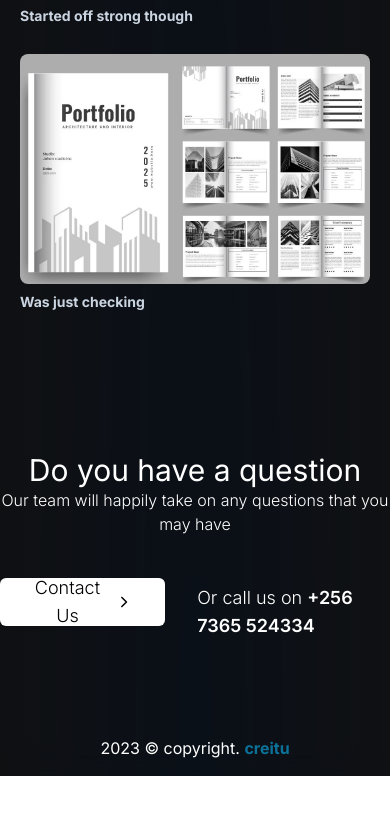
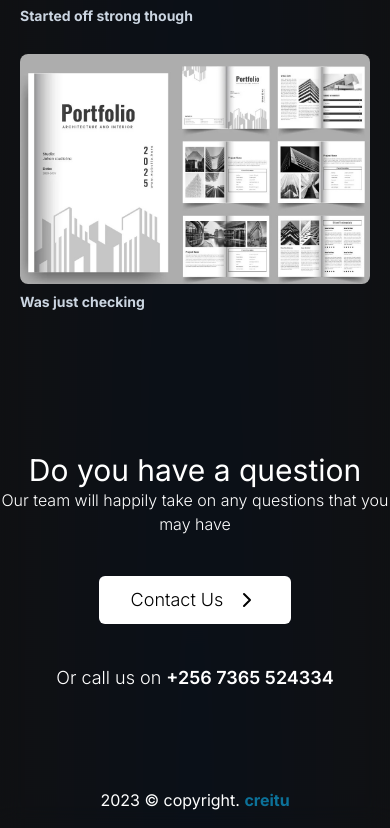
Before and after one commit to novalabsug/creitu-frontend, a Next.js app: page / in a window 390 px wide. Shown: the part 2849-3677 px from the top of the page. Before the commit the page ends 3625 px from the top, so only its background shows below. Built offline with nearby package versions, Linux system fonts and the light colour scheme.

Commit message:
created contact section

```diff
--- a/app/page.jsx
+++ b/app/page.jsx
@@ -208,7 +208,7 @@
             </div>
 
             <div className="py-6">
-              <div className="flex gap-8 justify-center">
+              <div className="flex gap-8 justify-center lg:flex-row sm:flex-row flex-col items-center">
                 <div>
                   <Link href={"/about"}>
                     <Button className="bg-white text-black text-lg py-6 px-8 font-light hover:bg-gray-200">
```
